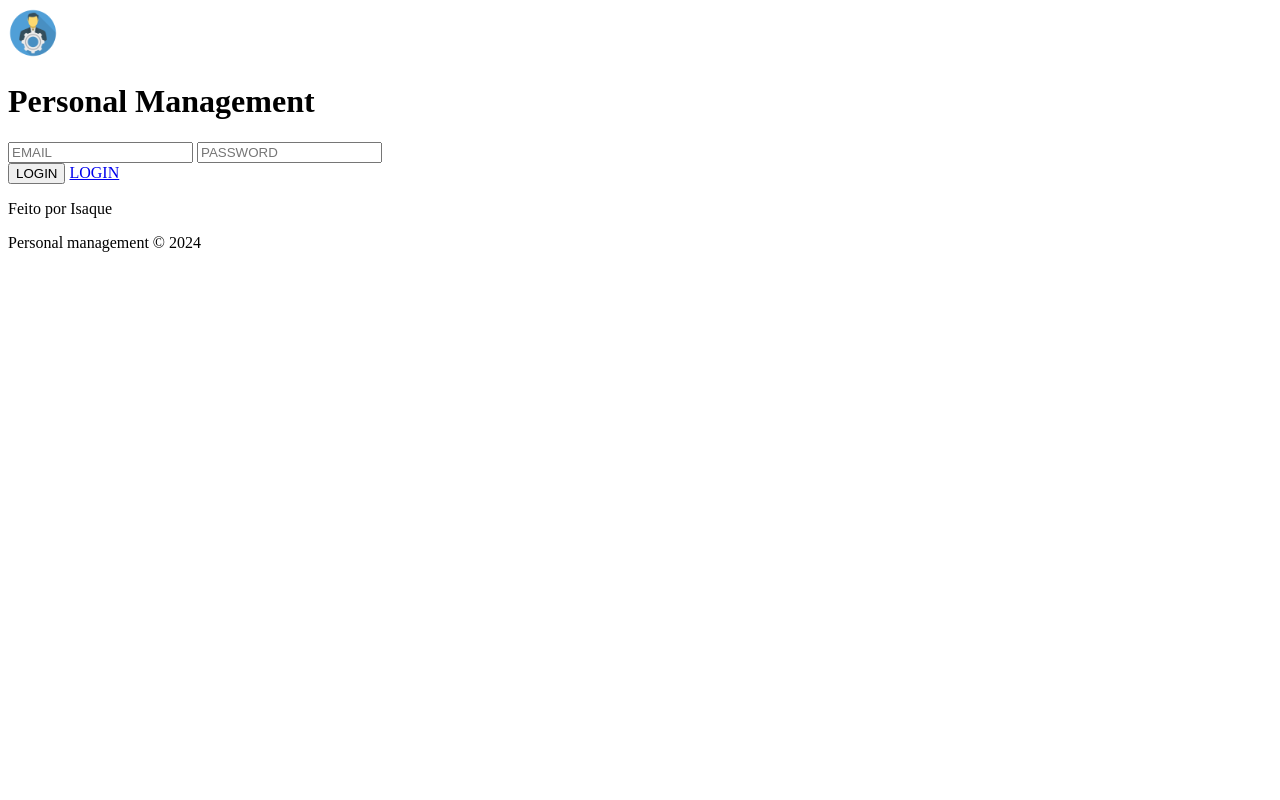
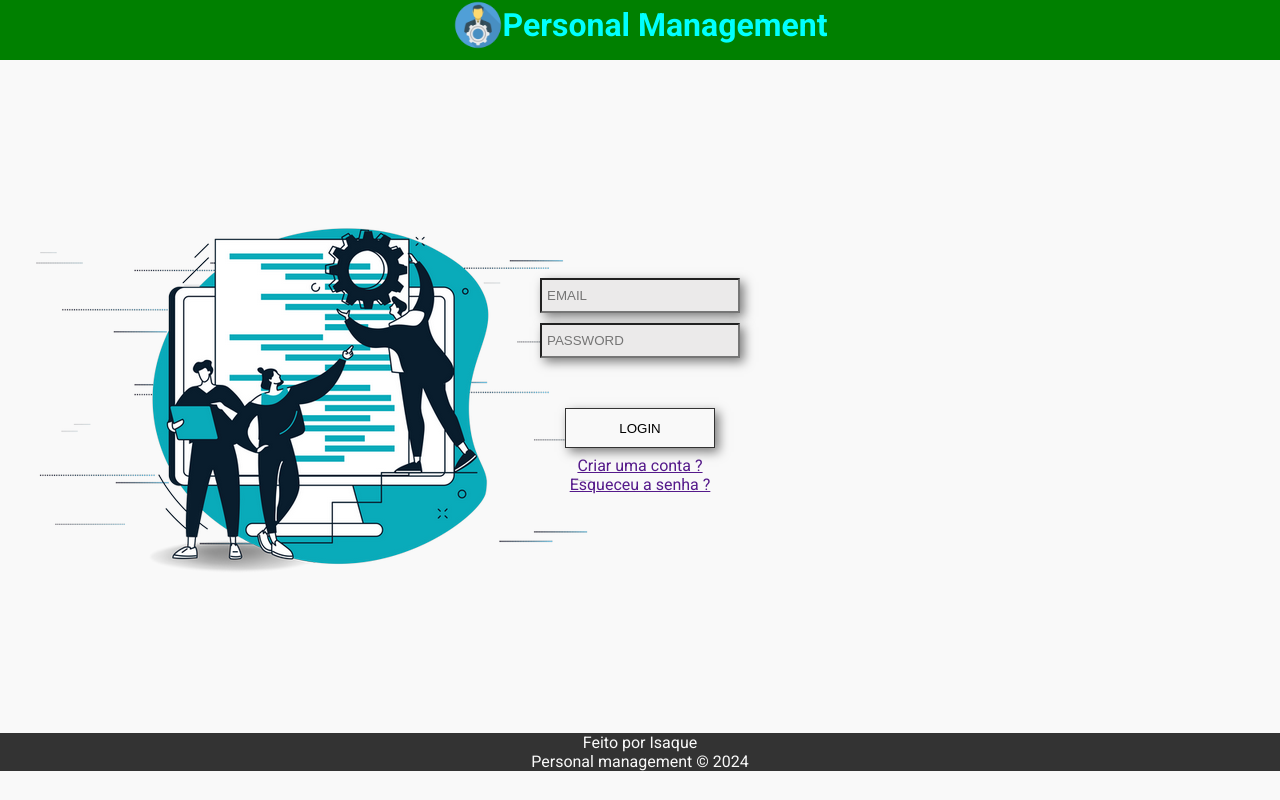
Before and after one commit to devIsaque03/my-website-javascript, a plain HTML site: page index.html in a window 1280 px wide. Drawn offline with Linux system fonts and the light colour scheme.

Commit message:
Finish login interface

```diff
--- a/index.html
+++ b/index.html
@@ -7,6 +7,11 @@
 
     <link rel="icon" type="image/x-icon" href="./img/favicon.ico">
     <link rel="stylesheet" href="styles.css">
+
+    <!-- Fonte -->
+    <link rel="preconnect" href="https://fonts.googleapis.com">
+    <link rel="preconnect" href="https://fonts.gstatic.com" crossorigin>
+    <link href="https://fonts.googleapis.com/css2?family=Poppins:ital,wght@0,100;0,200;0,300;0,400;0,500;0,600;0,700;0,800;0,900;1,100;1,200;1,300;1,400;1,500;1,600;1,700;1,800;1,900&family=Roboto:ital,wght@0,100;0,300;0,400;0,500;0,700;0,900;1,100;1,300;1,400;1,500;1,700;1,900&display=swap" rel="stylesheet">
 
 </head>
 <body>
@@ -18,6 +23,10 @@
         </h1>
     </header>
 
+    <!-- <div class="containermain"> -->
+        <!-- <div class="containerimg">
+            <img src="./assets/img/test's/gerenciamento-processos.png">
+        </div> -->
         <form>
             <div class="containerform">
                 <div class="containerinput">
@@ -26,12 +35,22 @@
                 </div>
                 <div class="containerbutton">
                     <button>LOGIN</button>
-                <a href="./main.html">
+                    <a href="./assets/html/main.html">
                         LOGIN
+                    </a>
+                </div>
+                <div class="containerhelp">
+                    <a href="">
+                        Criar uma conta ?
+                    </a>
+                    <a href="">
+                        Esqueceu a senha ?
                     </a>
                 </div>
             </div>
         </form>
+    <!-- </div> -->
+
 
     <footer> <!-- --------------------------------------------------------------------------------------------------------------------------- -->
 
--- a/styles.css
+++ b/styles.css
@@ -0,0 +1,105 @@
+* {
+    margin: 0px;
+    padding: 0px;
+    box-sizing: border-box;
+}
+
+html, body {
+    max-height: 100vh;
+    max-width: 100%;
+    font-family: "Roboto", Arial, sans-serif;
+    color: #333;
+    background-color: #f9f9f9;
+}
+
+header {
+    display: flex;
+    justify-content: center;
+    align-items: center;
+    background-color: green;
+    color:aqua;
+    padding-bottom: 10px;
+}
+
+.containerform {
+    display: flex;
+    flex-direction: column;
+    align-items: center;
+    justify-content: center;
+    height: 84.1vh;
+    background-image: url("./assets/img/management.png");
+    background-position: left;
+    background-repeat: no-repeat;
+}
+
+.containerinput {
+    display: flex;
+    flex-direction: column;
+    padding-bottom: 40px;
+}
+
+.containerinput input {
+    height: 35px;
+    width: 200px;
+    margin-bottom: 10px;
+    background-color: #ebeaea;
+    padding-left: 5px;
+    box-shadow: 4px 4px 10px rgba(0, 0, 0, 0.5);
+}
+
+.containerbutton {
+    display: flex;
+    flex-direction: column;
+    justify-content: center;
+    align-items: center;
+    position: relative;
+}
+
+.containerbutton button {
+    height: 40px;
+    width: 150px;
+    background-color: #f9f9f9;
+    border: 1px solid #333;
+    z-index: 1;
+    position: relative;
+    box-shadow: 4px 4px 10px rgba(0, 0, 0, 0.5);
+}
+
+.containerbutton a:hover {
+    background-color: #e7e6e6;
+    opacity: 1;
+}
+
+.containerbutton a {
+    display: flex;
+    text-decoration: none;
+    align-items: center;
+    justify-content: center;
+    background-color: aqua;
+    height: 40px;
+    width: 150px;
+    border: 1px solid black;
+    z-index: 2;
+    top: 0;
+    left: 0;
+    position: absolute;
+    opacity: 0;
+}
+
+.containerhelp {
+    display: flex;
+    flex-direction: column;
+    justify-content: center;
+    align-items: center;
+    margin-top: 8px;
+    margin-bottom: 20px;
+}
+
+footer {
+    display: flex;
+    width: 100%;
+    flex-direction: column;
+    align-items: center;
+    background-color: #333;
+    color: #f9f9f9;
+}
```
Also changed, not shown: assets/img/management.png (added), assets/img/tests/Kontaktverwaltung.png (added), assets/img/tests/test2.png (renamed from assets/img/test's/test2.png), assets/img/tests/test3.png (renamed from assets/img/test's/test3.png), assets/img/tests/test5.png (renamed from assets/img/test's/test5.png). Lines whose indentation alone changed are shown as unchanged.
